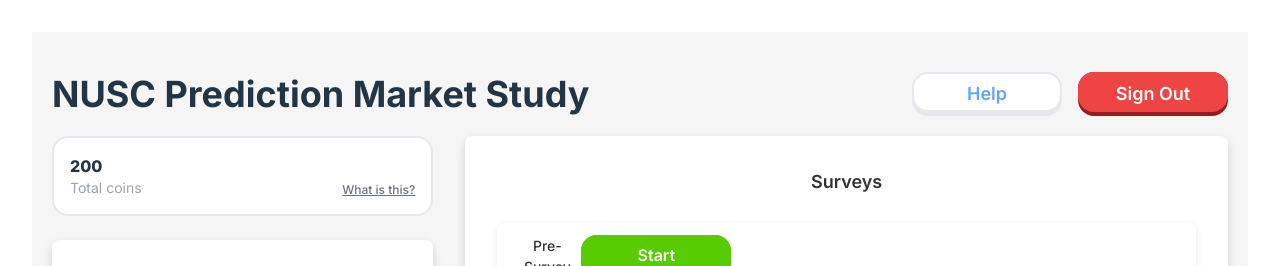
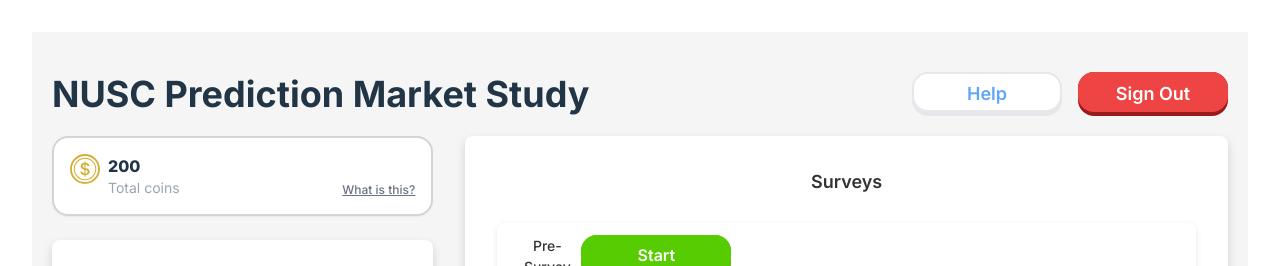
Before and after one commit to mongj/nusc-prediction-market, a React (Vite) app in the folder frontend/: page /dashboard in a window 1280 px wide. Shown: the top 266 px of the page. Built offline with nearby package versions, Linux system fonts and the light colour scheme.

Commit message:
Add coin icon

```diff
--- a/frontend/src/pages/Dashboard/Dashboard.tsx
+++ b/frontend/src/pages/Dashboard/Dashboard.tsx
@@ -16,10 +16,17 @@ const Header = () => (
 );
 
 const CoinDisplay = ({ coins }) => (
-    <div className="bg-white border-2 p-4 flex justify-between gap-4 rounded-2xl">
-        <div className="flex flex-col text-left">
-            <div className="font-extrabold">{coins}</div>
-            <div className="text-sm text-gray-400">Total coins</div>
+    <div className="bg-white border-2 border-gray-300 shadow-sm p-4 flex justify-between gap-4 rounded-2xl">
+        <div className='flex flex-row space-x-2'>
+            <svg xmlns="http://www.w3.org/2000/svg" width="30" height="30" fill="#D4AF37" class="bi bi-coin" viewBox="0 0 16 16">
+                <path d="M5.5 9.511c.076.954.83 1.697 2.182 1.785V12h.6v-.709c1.4-.098 2.218-.846 2.218-1.932 0-.987-.626-1.496-1.745-1.76l-.473-.112V5.57c.6.068.982.396 1.074.85h1.052c-.076-.919-.864-1.638-2.126-1.716V4h-.6v.719c-1.195.117-2.01.836-2.01 1.853 0 .9.606 1.472 1.613 1.707l.397.098v2.034c-.615-.093-1.022-.43-1.114-.9zm2.177-2.166c-.59-.137-.91-.416-.91-.836 0-.47.345-.822.915-.925v1.76h-.005zm.692 1.193c.717.166 1.048.435 1.048.91 0 .542-.412.914-1.135.982V8.518z" />
+                <path d="M8 15A7 7 0 1 1 8 1a7 7 0 0 1 0 14m0 1A8 8 0 1 0 8 0a8 8 0 0 0 0 16" />
+                <path d="M8 13.5a5.5 5.5 0 1 1 0-11 5.5 5.5 0 0 1 0 11m0 .5A6 6 0 1 0 8 2a6 6 0 0 0 0 12" />
+            </svg>
+            <div className="flex flex-col text-left">
+                <div className="font-extrabold">{coins}</div>
+                <div className="text-sm text-gray-400">Total coins</div>
+            </div>
         </div>
         <a href="#" className="flex text-xs text-gray-500 items-end underline underline-offset-1 hover:text-gray-400">What is this?</a>
     </div>
```
